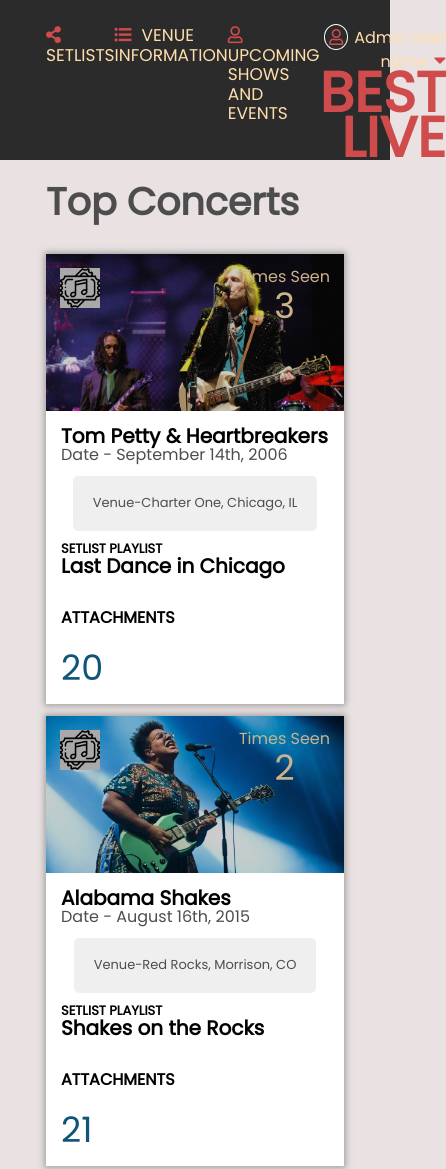
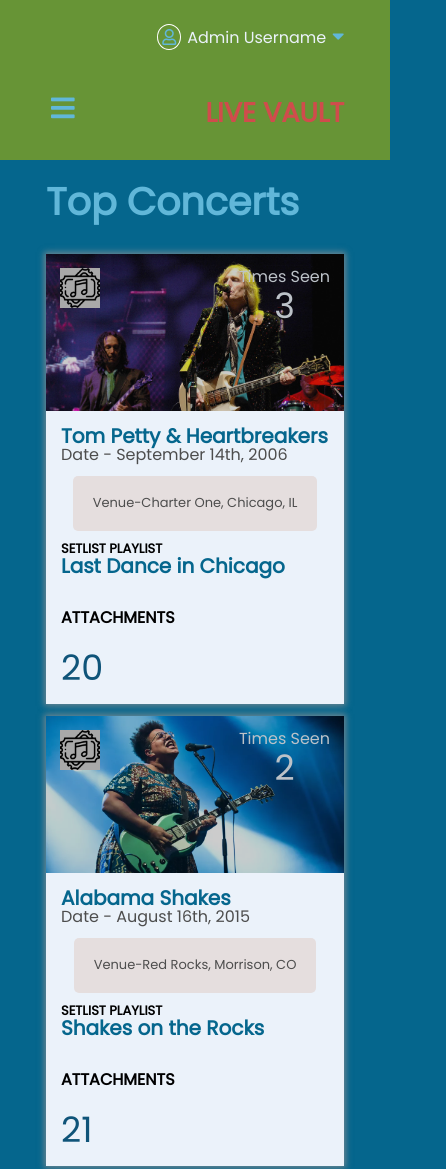
Before and after one commit to bhohnco/Mod2StaticComp, a plain HTML site: page src/index.html in a window 390 px wide. Shown: the top 1169 px of the page, 446 px wide, since content can reach past the window. Drawn offline with Linux system fonts and the light colour scheme.

Commit message:
Color adjustments and font changes

```diff
--- a/src/index.html
+++ b/src/index.html
@@ -20,7 +20,7 @@
   </ul>
   <section class="user-login-container">
     <p class="admin"><i class="admin-icon far fa-user"></i><span>Admin Username<i class="fas fa-caret-down"></i></span></p>
-    <h1>BEST LIVE</h1>
+    <h1>LIVE VAULT</h1>
   </section>
 </header>
 </body>
@@ -94,7 +94,7 @@
         <p class="link">Venue-Allstate Arena, Chicago, IL </p>
         <div class="card-text">
           <h4>SETLIST PLAYLIST</h4>
-          <h3>Second Hand Chicago News</h3>
+          <h3>Rumors in Chicago</h3>
         </div>
         <div>
           <h4>ATTACHMENTS</h4>
@@ -166,7 +166,7 @@
           <h3>David Gilmour</h3>
           <p class="date">Date - April 6th, 2016</p>
         </div>
-        <p class="link">Venue-Auditorium Theatre, Chicago, IL </p>
+        <p class="link">Venue-Auditorium Theat, Chicago, IL </p>
         <div class="card-text">
           <h4>SETLIST PLAYLIST</h4>
           <h3>When Pigs Fly</h3>
--- a/src/style.css
+++ b/src/style.css
@@ -3,12 +3,12 @@
 }
 
 body {
-    background-color: #eae2e2;
+    background-color: #05668D;
     font-family: 'Poppins', sans-serif;
 }
 
 h1 {
-    color: #d04c4c;
+    color: #61b7d9;
     font-family: 'Poppins', sans-serif;
     font-size: 56px;
     font-weight: 700;
@@ -17,7 +17,7 @@
 }
 
 h2 {
-    color: #4d4d4d;
+    color: #61b7d9;
     font-size: 38px;
     margin: 20px 0 30px;
 }
@@ -35,7 +35,7 @@
 
 header {
     align-items: flex-end;
-    background-color: #2b2b2b;
+    background-color: #679436;
     display: flex;
     height: 160px;
     justify-content: space-between;
@@ -57,7 +57,7 @@
 .admin-icon {
     border-radius: 50%;
     border: 1px solid white;
-    color: #d04c4c;
+    color: #61b7d9;
     margin-right: 6px;
     padding: 4px;
 }
@@ -69,11 +69,11 @@
 }
 
 span {
-    color: navajowhite;
+    color: #EBF2FA;
 }
 
 span:hover {
-    color: #ffffff;
+    color: #EBF2FA;
 }
 
 ul {
@@ -85,13 +85,13 @@
 }
 
 li {
-    color: navajowhite;
+    color: #EBF2FA;
     list-style-type: none;
     font-size: 17px;
 }
 
 i {
-    color: #d04c4c;
+    color: #61b7d9;
     padding: 0 10px 0 0;
 }
 
@@ -102,14 +102,13 @@
 }
 
 .grid {
-    box-shadow: 0 0 6px 2px #888888b5;
+    box-shadow: 0 0 6px 2px rgba(148, 147, 147, 0.71);
     display: grid;
     grid-template-rows: 35% 65%;
     height: 450px;
 }
 
 .top-row {
-    /*background-position: center;*/
     background-repeat: no-repeat;
     background-size: cover;
     display: flex;
@@ -122,12 +121,12 @@
 }
 
 .text {
-    color: white;
+    color: #EBF2FA;
     text-align: center;
 }
 
 .view {
-    color: navajowhite;
+    color: #EBF2FA;
     text-align: center;
 }
 
@@ -190,7 +189,7 @@
 
 .lower-card {
     align-items: flex-start;
-    background-color: #ffffff;
+    background-color: #EBF2FA;
     display: flex;
     flex-direction: column;
     justify-content: space-between;
@@ -198,19 +197,21 @@
 }
 
 .card-text>h3 {
+    color: #05668D;
     font-size: 20px;
     line-height: 1;
     margin: 0;
 }
 
 .card-text>h4 {
+    /*color: #05668D;*/
     font-size: 13px;
     margin: 0;
 }
 
 .link {
     align-self: center;
-    background-color: #efefef;
+    background-color: #e5dede;
     font-size: 13px;
     padding: 20px;
     border-radius: 5px;
@@ -225,3 +226,29 @@
     display: flex;
     flex-direction: column;
 }
+
+@media screen and (max-width: 600px) {
+    /* phone */
+    header {
+        padding: 36px 46px;
+    }
+
+    h1 {
+        color: #d04c4c;
+        font-family: 'Poppins', sans-serif;
+        font-size: 27px;
+        font-weight: 700;
+        line-height: .8;
+        margin: 0;
+    }
+
+    .menu-icon {
+        display: block;
+        padding: 0 5px;
+        font-size: 27px;
+    }
+
+    ul {
+        display: none;
+    }
+}
```
